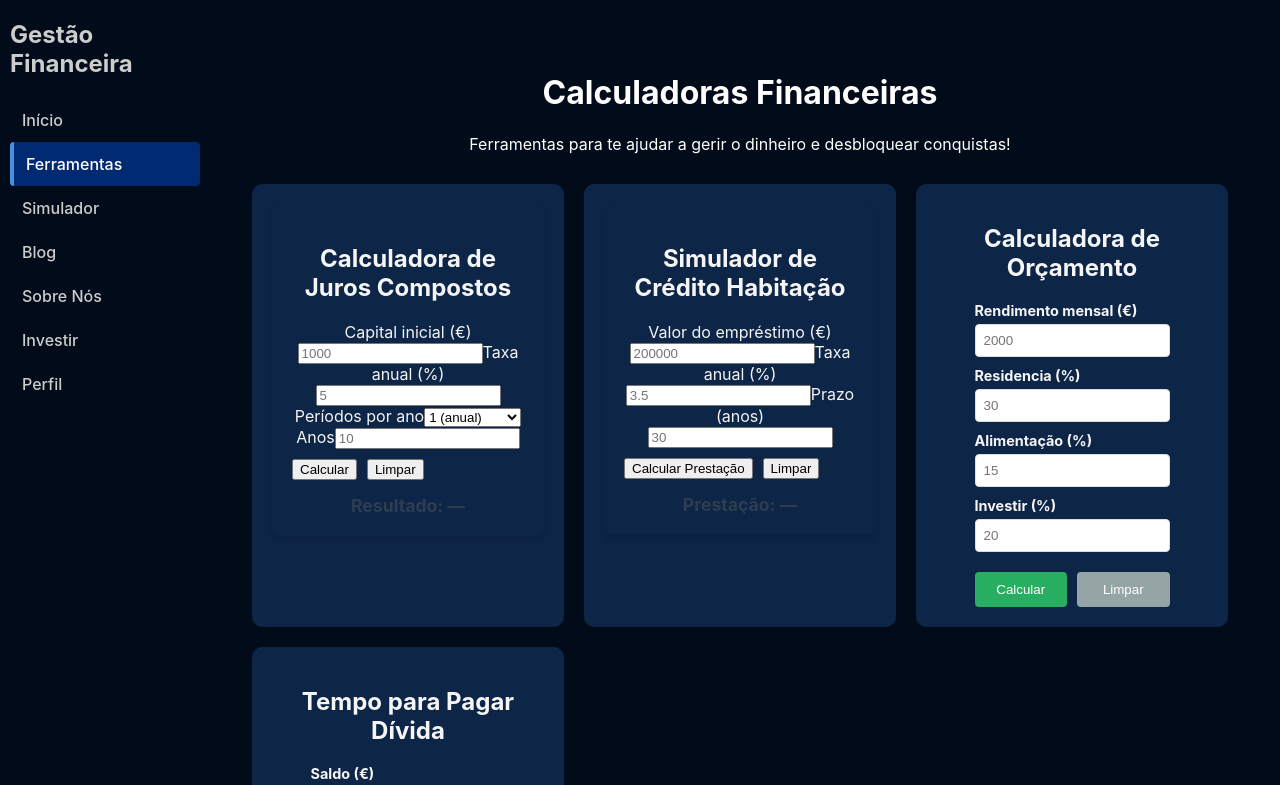
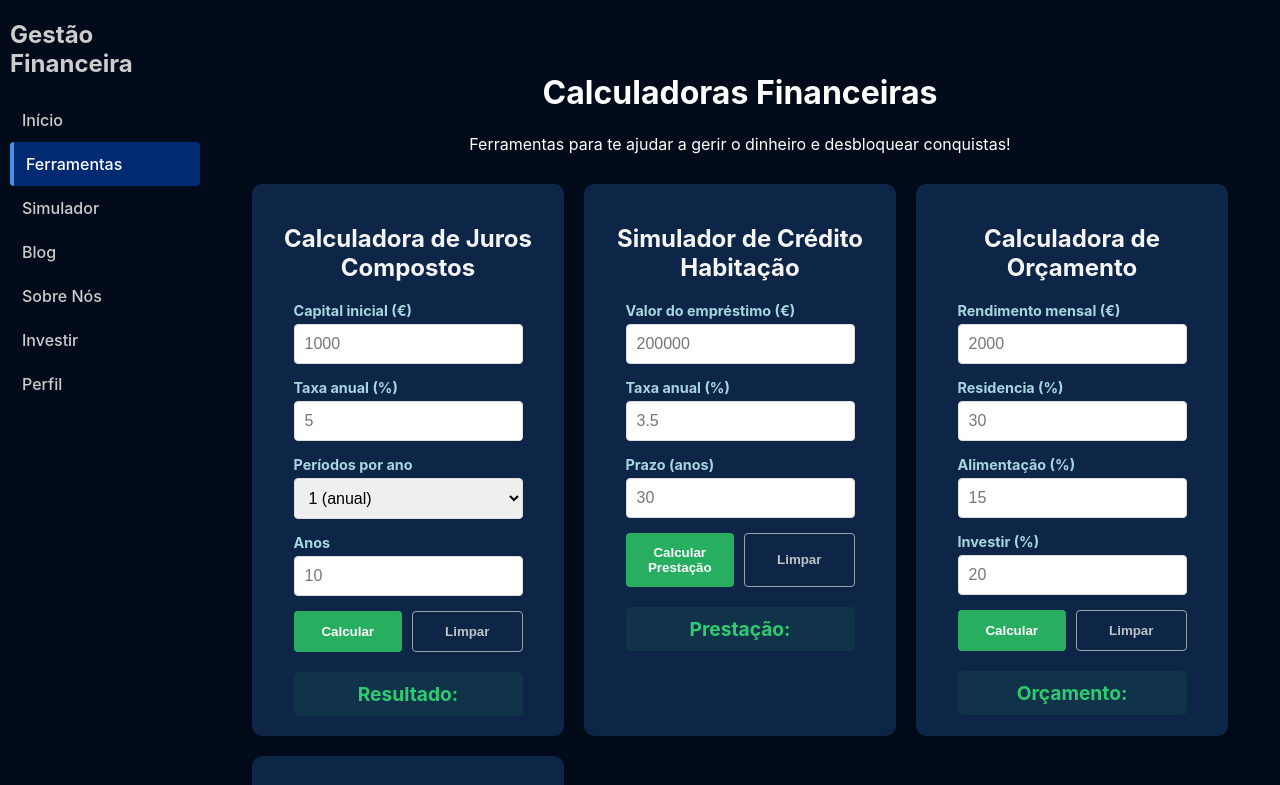
Before and after one commit to LUKOM-rgb/PW, a Vue app in the folder gestão-financeira/: page /ferramentas in a window 1280 px wide. Shown: the top 785 px of the page. Built offline with nearby package versions, Linux system fonts and the light colour scheme; sample sign-in values are in the browser's storage.

Commit message:
correção das ferramentas

```diff
--- a/gestão-financeira/db.json
+++ b/gestão-financeira/db.json
@@ -148,22 +148,29 @@
       "id": "aba1",
       "name": "teste1",
       "password": "123",
-      "xp": 130,
-      "level": 1,
+      "xp": 450,
+      "level": 2,
       "stats": {
         "quiz_win": 1,
-        "calc_budget": 0,
-        "calc_total": 9,
+        "calc_budget": 1,
+        "calc_total": 14,
         "news_search": 0,
         "news_fav": 6,
-        "stock_search": 1,
+        "stock_search": 2,
         "types_used": [
-          "credito"
+          "credito",
+          "juros_compostos",
+          "credito_habitacao",
+          "divida",
+          "orcamento"
         ]
       },
       "conquistas": [
         "news_fav_1",
-        "quiz_first_win"
+        "quiz_first_win",
+        "calc_10_uses",
+        "calc_all_types",
+        "calc_budget_use"
       ],
       "favoritos": [
         {
--- a/gestão-financeira/src/views/FerramentasView.vue
+++ b/gestão-financeira/src/views/FerramentasView.vue
@@ -4,13 +4,59 @@
     <p>Ferramentas para te ajudar a gerir o dinheiro e desbloquear conquistas!</p>
 
     <section class="grid">
-      <div @click="usarFerramenta('juros')" class="wrapper">
-        <JurosCompostos />
-      </div>
+      <article class="card">
+        <h2>Calculadora de Juros Compostos</h2>
+        <form @submit.prevent="calcularJuros">
+          <label>Capital inicial (€)</label>
+          <input type="number" v-model.number="juros.capital" step="0.01" placeholder="1000" />
 
-      <div @click="usarFerramenta('credito')" class="wrapper">
-        <SimuladorCredito />
-      </div>
+          <label>Taxa anual (%)</label>
+          <input type="number" v-model.number="juros.taxa" step="0.01" placeholder="5" />
+
+          <label>Períodos por ano</label>
+          <select v-model.number="juros.periodos">
+            <option value="1">1 (anual)</option>
+            <option value="4">4 (trimestral)</option>
+            <option value="12">12 (mensal)</option>
+            <option value="365">365 (diário)</option>
+          </select>
+
+          <label>Anos</label>
+          <input type="number" v-model.number="juros.anos" step="1" placeholder="10" />
+
+          <div class="row">
+            <button type="submit" class="btn">Calcular</button>
+            <button type="button" class="btn btn-outline" @click="limparJuros">Limpar</button>
+          </div>
+
+          <div class="result">Resultado: {{ juros.resultado }}</div>
+        </form>
+      </article>
+
+      <article class="card">
+        <h2>Simulador de Crédito Habitação</h2>
+        <form @submit.prevent="calcularEmprestimo">
+          <label>Valor do empréstimo (€)</label>
+          <input type="number" v-model.number="credito.emprestimo" step="0.01" placeholder="200000" />
+
+          <label>Taxa anual (%)</label>
+          <input type="number" v-model.number="credito.taxa" step="0.01" placeholder="3.5" />
+
+          <label>Prazo (anos)</label>
+          <input type="number" v-model.number="credito.prazo" step="1" placeholder="30" />
+
+          <div class="row">
+            <button type="submit" class="btn">Calcular Prestação</button>
+            <button type="button" class="btn btn-outline" @click="limparEmprestimo">Limpar</button>
+          </div>
+
+          <div class="result">Prestação: {{ credito.resultado }}</div>
+
+          <div v-if="authStore?.userXP" class="gamification-badge">
+            Status: Nível {{ authStore.userLevel }} | XP: {{ authStore.userXP }}
+          </div>
+        </form>
+      </article>
 
       <article class="card">
         <h2>Calculadora de Orçamento</h2>
@@ -32,9 +78,7 @@
             <button type="button" @click="limparOrcamento" class="btn btn-outline">Limpar</button>
           </div>
 
-          <div class="result" v-if="orcamento.resultado">
-            Sobra: {{ orcamento.resultado }}€
-          </div>
+          <div class="result">Orçamento: {{ orcamento.resultado }}</div>
         </form>
       </article>
 
@@ -55,9 +99,7 @@
             <button type="button" @click="limparDivida" class="btn btn-outline">Limpar</button>
           </div>
 
-          <div class="result" v-if="divida.meses">
-            Tempo estimado: {{ divida.meses }} meses
-          </div>
+          <div class="result"> {{ divida.meses }} meses para pagar a dívida</div>
         </form>
       </article>
     </section>
@@ -65,24 +107,42 @@
 </template>
 
 <script>
-import JurosCompostos from '../components/JurosCompostos.vue';
-import SimuladorCredito from '../components/SimuladorCredito.vue';
 import { mapStores } from 'pinia';
-import { usarStoreAuth } from '../stores/auth';
+import { usarStoreAuth } from '../stores/auth'; // Verifique se o caminho está correto
 
 export default {
   name: 'FerramentasView',
-  components: {
-    JurosCompostos,
-    SimuladorCredito
-  },
   data() {
     return {
+      // Objeto Juros Compostos
+      juros: {
+        capital: null,
+        taxa: null,
+        periodos: 1,
+        anos: null,
+        resultado: ''
+      },
+      // Objeto Crédito Habitação
+      credito: {
+        emprestimo: null,
+        taxa: null,
+        prazo: null,
+        resultado: ''
+      },
+      // Objeto Orçamento
       orcamento: {
-        rendimento: null, residencia: null, alimentacao: null, investir: null, resultado: null
+        rendimento: null,
+        residencia: null,
+        alimentacao: null,
+        investir: null,
+        resultado: null
       },
+      // Objeto Dívida
       divida: {
-        saldo: null, taxa: null, pagamento: null, meses: null
+        saldo: null,
+        taxa: null,
+        pagamento: null,
+        meses: null
       }
     };
   },
@@ -90,51 +150,97 @@ export default {
     ...mapStores(usarStoreAuth)
   },
   methods: {
-    // Método genérico para contar uso das ferramentas importadas
-    usarFerramenta(tipo) {
-      this.authStore.incrementarEstatistica('calc_total', tipo);
+    // --- Lógica Juros Compostos ---
+    calcularJuros() {
+      if (!this.juros.capital || !this.juros.taxa || !this.juros.anos) {
+        this.juros.resultado = 'Preenche todos os campos.';
+        return;
+      }
+      const r = this.juros.taxa / 100;
+      const n = this.juros.periodos;
+      const t = this.juros.anos;
+
+      // Fórmula: A = P(1 + r/n)^(nt)
+      const montante = this.juros.capital * Math.pow((1 + r / n), n * t);
+      this.juros.resultado = `${montante.toFixed(2)} €`;
+
+      this.usarFerramenta('juros_compostos');
+    },
+    limparJuros() {
+      this.juros = { capital: null, taxa: null, periodos: 1, anos: null, resultado: '—' };
     },
 
+    // --- Lógica Crédito Habitação ---
+    calcularEmprestimo() {
+      if (!this.credito.emprestimo || !this.credito.taxa || !this.credito.prazo) {
+        this.credito.resultado = 'Preenche todos os campos.';
+        return;
+      }
+      const principal = this.credito.emprestimo;
+      const taxaMensal = (this.credito.taxa / 100) / 12;
+      const totalMeses = this.credito.prazo * 12;
+
+      // Fórmula Prestação: (P * i) / (1 - (1+i)^-n)
+      const x = Math.pow(1 + taxaMensal, totalMeses);
+      const prestacao = (principal * x * taxaMensal) / (x - 1);
+
+      if (isFinite(prestacao)) {
+        this.credito.resultado = `${prestacao.toFixed(2)} € / mês`;
+        this.usarFerramenta('credito_habitacao');
+      } else {
+        this.credito.resultado = 'Erro no cálculo';
+      }
+    },
+    limparEmprestimo() {
+      this.credito = { emprestimo: null, taxa: null, prazo: null, resultado: '—' };
+    },
+
+    // --- Lógica Orçamento ---
     calcularOrcamento() {
       if (!this.orcamento.rendimento) return;
 
-      const gastos = (this.orcamento.residencia + this.orcamento.alimentacao + this.orcamento.investir) / 100;
-      const totalGasto = this.orcamento.rendimento * gastos;
+      const gastosPercentual = (this.orcamento.residencia + this.orcamento.alimentacao + this.orcamento.investir) / 100;
+      const totalGasto = this.orcamento.rendimento * gastosPercentual;
       this.orcamento.resultado = (this.orcamento.rendimento - totalGasto).toFixed(2);
 
-      //Conquista "Mão de Vaca" (específica do orçamento)
-      this.authStore.incrementarEstatistica('calc_budget');
-      //Contar para o total e tipos diferentes
-      this.authStore.incrementarEstatistica('calc_total', 'orcamento');
+      // Gamificação específica
+      if (this.authStore) {
+        this.authStore.incrementarEstatistica('calc_budget');
+        this.usarFerramenta('orcamento');
+      }
     },
-
     limparOrcamento() {
       this.orcamento = { rendimento: null, residencia: null, alimentacao: null, investir: null, resultado: null };
     },
 
+    // --- Lógica Dívida ---
     calcularDivida() {
       if (!this.divida.saldo || !this.divida.pagamento) return;
 
-      // Cálculo simplificado de dívida
       const i = (this.divida.taxa / 100) / 12;
       const p = this.divida.saldo;
       const m = this.divida.pagamento;
 
-      // Evitar loop infinito se o pagamento for menor que os juros
       if (m <= p * i) {
-        alert("O pagamento mensal é muito baixo para cobrir os juros!");
+        alert("O pagamento mensal é muito baixo para cobrir os juros! A dívida nunca será paga.");
         return;
       }
 
+      // Fórmula Nper: -log(1 - (i*p)/m) / log(1+i)
       const n = -Math.log(1 - (i * p) / m) / Math.log(1 + i);
       this.divida.meses = Math.ceil(n);
 
-      // --- GAMIFICAÇÃO ---
-      this.authStore.incrementarEstatistica('calc_total', 'divida');
+      this.usarFerramenta('divida');
+    },
+    limparDivida() {
+      this.divida = { saldo: null, taxa: null, pagamento: null, meses: null };
     },
 
-    limparDivida() {
-      this.divida = { saldo: null, taxa: null, pagamento: null, meses: null };
+    // --- Método Utilitário ---
+    usarFerramenta(tipo) {
+      if (this.authStore) {
+        this.authStore.incrementarEstatistica('calc_total', tipo);
+      }
     }
   }
 };
@@ -148,18 +254,74 @@ export default {
   gap: 20px;
   margin-top: 30px;
 }
-.card, .wrapper {
+.card {
   background: #0d2546;
   color: whitesmoke;
   padding: 20px;
   border-radius: 10px;
   box-shadow: 0 4px 6px rgba(0,0,0,0.1);
+  display: flex;
+  flex-direction: column;
 }
 
-input { width: 100%; padding: 8px; margin-bottom: 10px; border: 1px solid #ddd; border-radius: 4px; box-sizing: border-box; }
-label { display: block; text-align: left; margin-bottom: 5px; font-weight: bold; font-size: 0.9rem; }
-.row { display: flex; gap: 10px; margin-top: 10px; }
-.btn { flex: 1; padding: 10px; background: #27ae60; color: white; border: none; border-radius: 4px; cursor: pointer; }
-.btn-outline { background: #95a5a6; }
-.result { margin-top: 15px; font-weight: bold; color: #27ae60; font-size: 1.1rem; }
+input, select {
+  width: 100%;
+  padding: 10px;
+  margin-bottom: 15px;
+  border: 1px solid #ddd;
+  border-radius: 4px;
+  box-sizing: border-box;
+  font-size: 1rem;
+}
+
+label {
+  display: block;
+  text-align: left;
+  margin-bottom: 5px;
+  font-weight: bold;
+  font-size: 0.9rem;
+  color: #a8d5e2;
+}
+
+.row { display: flex; gap: 10px; margin-top: auto; } /* margin-top auto empurra botões para baixo se os cards tiverem alturas diferentes */
+
+.btn {
+  flex: 1;
+  padding: 12px;
+  background: #27ae60;
+  color: white;
+  border: none;
+  border-radius: 4px;
+  cursor: pointer;
+  font-weight: bold;
+  transition: background 0.3s;
+}
+.btn:hover { background: #219150; }
+
+.btn-outline {
+  background: transparent;
+  border: 1px solid #95a5a6;
+  color: #bdc3c7;
+}
+.btn-outline:hover { background: #95a5a6; color: #fff; }
+
+.result {
+  margin-top: 20px;
+  padding: 10px;
+  background: rgba(39, 174, 96, 0.1);
+  border-radius: 5px;
+  font-weight: bold;
+  color: #2ecc71;
+  font-size: 1.2rem;
+}
+
+.gamification-badge {
+  margin-top: 10px;
+  padding: 8px;
+  border-radius: 4px;
+  background: #e0f2f7;
+  color: #007bff;
+  font-size: 0.9rem;
+  font-weight: bold;
+}
 </style>
```
